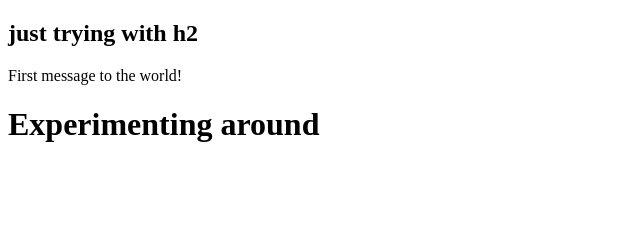
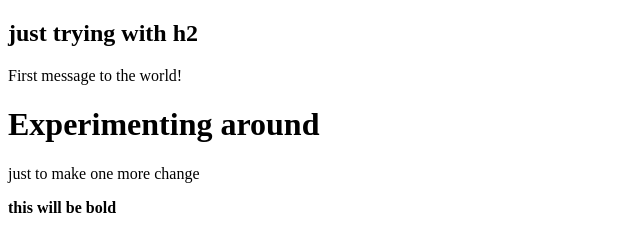
Before and after one commit to ElectronicsLabDIY/HTML, a plain HTML site: page first.html in a window 1280 px wide. Shown: the whole page, without its empty margins (0-640 px from the left). Drawn offline with Linux system fonts and the light colour scheme.

Commit message:
paragraph and bold

```diff
--- a/first.html
+++ b/first.html
@@ -7,5 +7,7 @@
         <h2> just trying with h2 </h2>
         First message to the world!
         <h1> Experimenting around </h1>
+        <p>just to make one more change</p>
+        <strong>this will be bold</strong>
     </body>
 </html>
```
